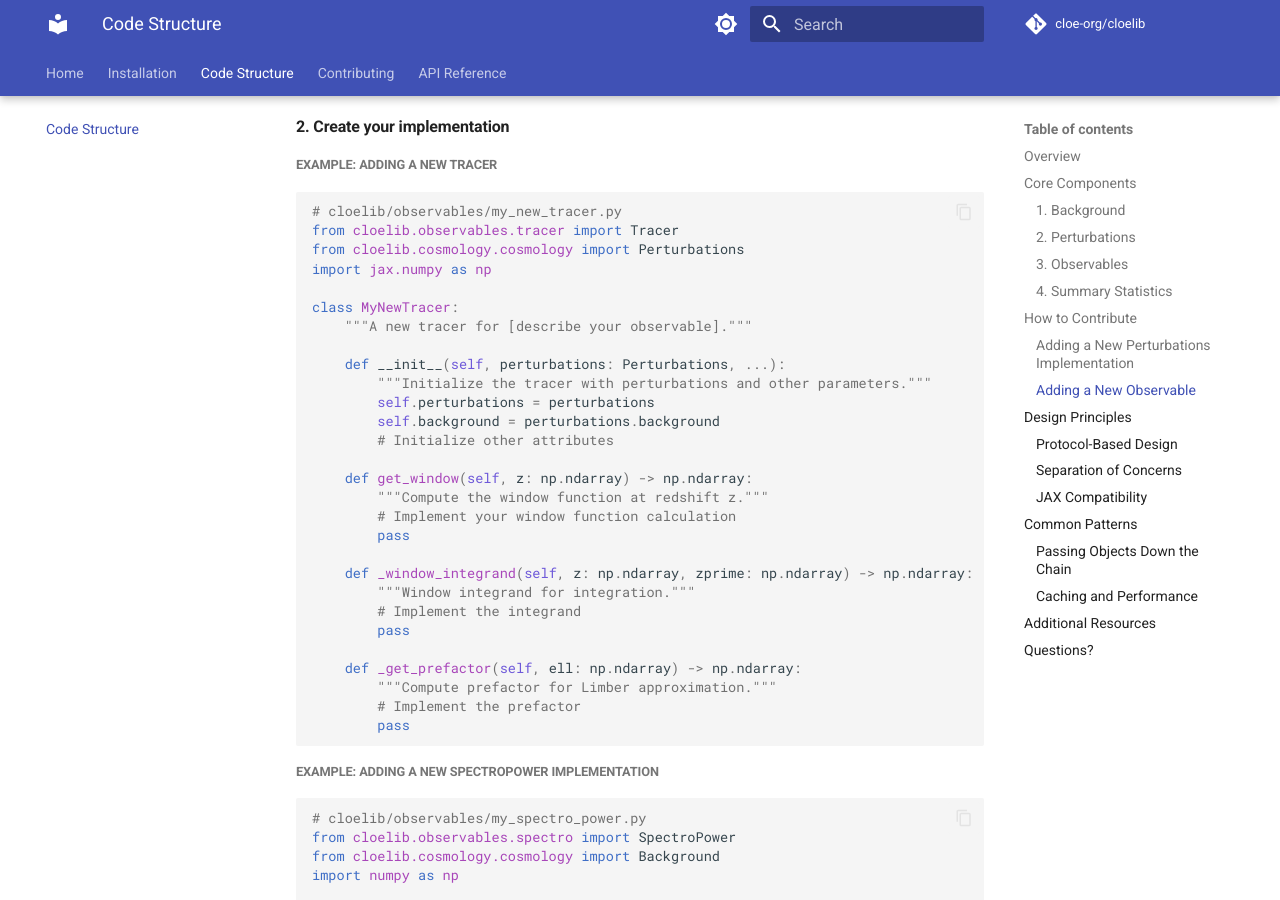
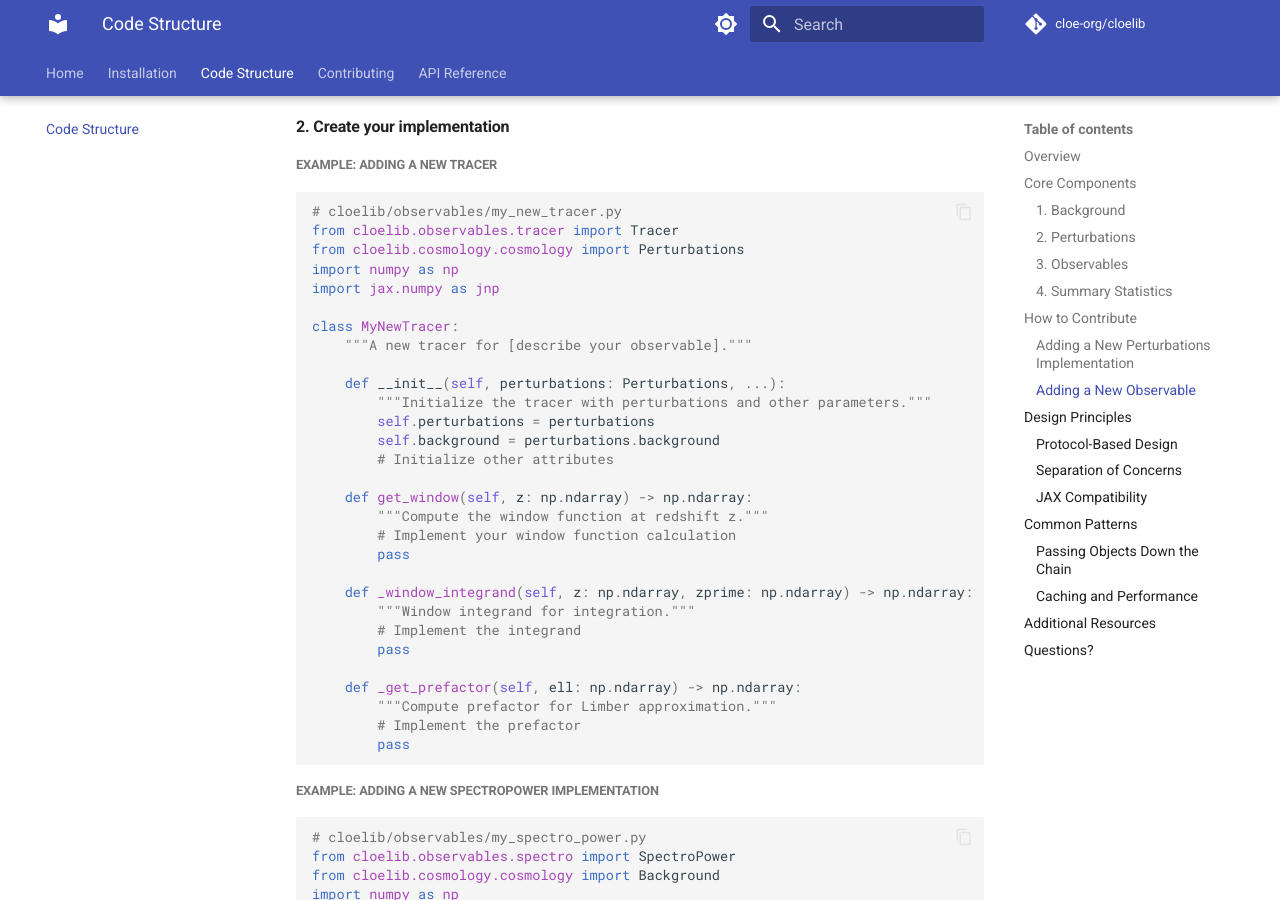
Before and after one commit to cloe-org/cloelib, an MkDocs documentation site: the page built from docs/code_structure.md, in a window 1280 px wide and 900 px high, scrolled down 6288 px. Built offline with MkDocs 1.6.1 and Material for MkDocs 9.7.7, drawn with Linux system fonts in a browser that asks for light colours; comment, search, counter and statistics services are not loaded; the version menu is left out.

Commit message:
Fix numpy import convention in code examples
Co-authored-by: gcanasherrera <13239454+gcanasherrera@users.noreply.github.com>

```diff
--- a/docs/code_structure.md
+++ b/docs/code_structure.md
@@ -284,7 +284,8 @@ To add a new type of observable (e.g., a new tracer or spectroscopic observable)
 # cloelib/observables/my_new_tracer.py
 from cloelib.observables.tracer import Tracer
 from cloelib.cosmology.cosmology import Perturbations
-import jax.numpy as np
+import numpy as np
+import jax.numpy as jnp
 
 class MyNewTracer:
     """A new tracer for [describe your observable]."""
```
